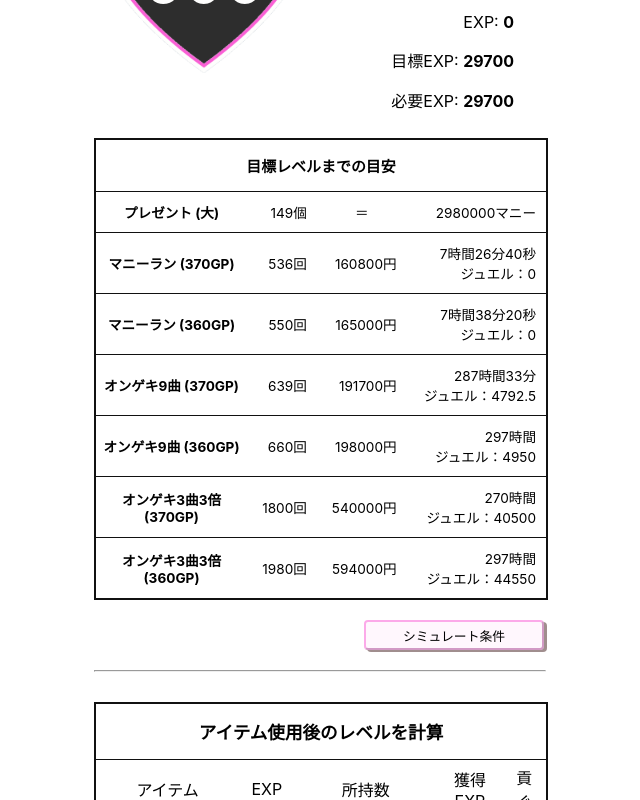
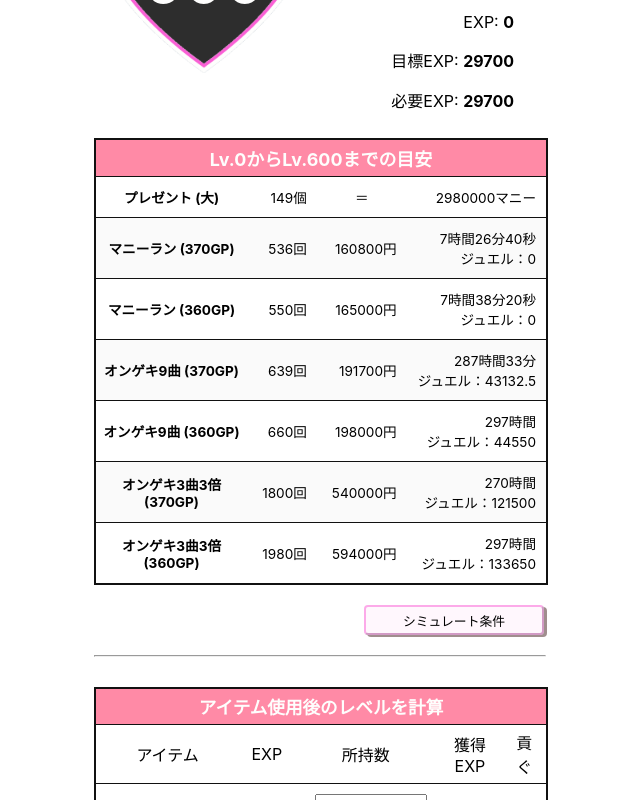
Before and after one commit to Rikiya3702/simgeki_intimacy, a React (Create React App) app: page / in a window 1280 px wide. Shown: the part 500-1300 px from the top of the page, without its empty margins (321-961 px from the left). Built offline with nearby package versions, Linux system fonts and the light colour scheme.

Commit message:
Table color changed

```diff
--- a/src/components/App.js
+++ b/src/components/App.js
@@ -96,18 +96,17 @@ class App extends Component {
                   </div>
                 </div>
                 <div className="row mx-auto py-1">
-                  <ExampleTable nesexp={ Math.max(props.exp.goal - props.exp.now, 0 ) } />
+                  <ExampleTable lv={props.lv.now} goal={props.lv.goal} nesexp={ Math.max(props.exp.goal - props.exp.now, 0 ) } />
                 </div>
                 <div className="row mx-auto py-1 text-right">
-                  <span className="text-right"></span>
                   <button className="btn-toggle" onClick={ this.simconHandleClick }>シミュレート条件{ this.state.simcon_flag ? "を閉じる" : "" }</button>
                   <CSSTransition in={this.state.simcon_flag} classNames="door" timeout={1000}>
                     <div className="door mx-auto">
                       <ul className="example_list">
                         <li>マニーラン1セットにつき{MONEYRUN_TIME}秒</li>
                         <li>オンゲキ1曲につき{GAMEPLAY_TIME}秒</li>
-                        <li>楽曲プレイで獲得するマニーは{EXPEC_MONEY}マニー、全て親密度に使う</li>
-                        <li>デッキ編成は親密度を上げたいキャラクター3枚編成</li>
+                        <li>1曲で獲得するマニーは{EXPEC_MONEY}マニー、全て親密度に使う</li>
+                        <li>デッキ編成は親密度を上げるキャラクター3枚編成</li>
                         <li>獲得ジュエルは1曲あたり{EXPEC_JUWEL}個</li>
                         <li>獲得したジュエルは親密度に使わず、計算に影響しない</li>
                         <li>370GPはコンテニューなし(余る10GP→150マニーに変換)</li>
@@ -116,6 +115,7 @@ class App extends Component {
                     </div>
                   </CSSTransition>
                 </div>
+
                 <div className="d-none">
                   <div className="row pos-rel w-450 text-center mx-auto">
                     <InputMoney value={props.money} changed={props.changed.money} buttonChange={props.button_change} inputValue={props.input_money}/>
@@ -385,7 +385,7 @@ class About extends Component {
         <h4>このアプリについて</h4>
         <ul>
           <li>オンゲキ非公式の親密度シミュレータです。</li>
-          <li>計算式は<a href="https://ongeki.gamerch.com/%E8%A6%AA%E5%AF%86%E5%BA%A6" target="_blank">wiki</a>の情報を元に作成しましたが、誤差があったらごめんなさい。</li>
+          <li>計算式は<a href="https://ongeki.gamerch.com/%E8%A6%AA%E5%AF%86%E5%BA%A6" rel="noopener noreferrer" target="_blank">wiki</a>の情報を元に作成しましたが、誤差があったらごめんなさい。</li>
           <li>あなたのオンゲキライフがより良い物となりますように。</li>
 
         </ul>
@@ -399,7 +399,6 @@ class About extends Component {
     )
   }
 }
-
 
 class InputMoney extends Component {
   render(){
@@ -433,8 +432,8 @@ class InputLv extends Component {
       <input
         className="input_lv"
         type="tel"
-        autocomplete="off"
-        maxlength="3"
+        autoComplete="off"
+        maxLength="3"
         size="3"
         value={this.props.value}
         onChange={ (eve) => { this.props.inputValue(eve.target.value)} } />
@@ -461,8 +460,8 @@ class InputLvGoal extends Component {
       <label>目標レベル→</label>
       <input className="input_lv"
         type="tel"
-        autocomplete="off"
-        maxlength="3"
+        autoComplete="off"
+        maxLength="3"
         size="3"
         value={this.props.value}
         onChange={ (eve) => { this.props.inputValue(eve.target.value)} } />
@@ -494,8 +493,8 @@ class InputItem extends Component {
       <label>{label}</label>
       <input
         type="tel"
-        autocomplete="off"
-        maxlength="4"
+        autoComplete="off"
+        maxLength="4"
         size="4"
         value={this.props.value}
         onChange={ (eve) => { this.props.inputValue(eve.target.value)} } />
@@ -624,7 +623,7 @@ const MoneyTableRecordInput = props => {
       <td className="w-100 text-right">
         <input className="table_input"
           type="tel"
-          autocomplete="off"
+          autoComplete="off"
           value={props.stock}
           onChange={ (eve) => { props.inputValue(eve.target.value)} } />
       </td>
@@ -643,7 +642,7 @@ const ExampleTable = props => {
       <table>
         <thead>
           <tr><td colSpan="4">
-            <span className="table_title">目標レベルまでの目安</span>
+            Lv.{props.lv}からLv.{props.goal}までの目安
           </td></tr>
         </thead>
         <tbody>
@@ -655,10 +654,10 @@ const ExampleTable = props => {
           </tr>
           <ExampleTableRecord label="マニーラン (370GP)" nesexp={props.nesexp} oneexp={EXP_MONEYRUN_A} cost={ONE_CREDIT} onetime={MONEYRUN_TIME} onejuwel={0} />
           <ExampleTableRecord label="マニーラン (360GP)" nesexp={props.nesexp} oneexp={EXP_MONEYRUN_B} cost={ONE_CREDIT} onetime={MONEYRUN_TIME} onejuwel={0}/>
-          <ExampleTableRecord label="オンゲキ9曲 (370GP)" nesexp={props.nesexp} oneexp={ (3 + EXPEC_MONEY /100) *9 +1.5 } cost={ONE_CREDIT} onetime={GAMEPLAY_TIME * 9} onejuwel={EXPEC_JUWEL}/>
-          <ExampleTableRecord label="オンゲキ9曲 (360GP)" nesexp={props.nesexp} oneexp={ (3 + EXPEC_MONEY /100) *9 } cost={ONE_CREDIT} onetime={GAMEPLAY_TIME * 9} onejuwel={EXPEC_JUWEL}/>
-          <ExampleTableRecord label="オンゲキ3曲3倍 (370GP)" nesexp={props.nesexp} oneexp={ (3 + EXPEC_MONEY /100) *3 +1.5 } cost={ONE_CREDIT} onetime={GAMEPLAY_TIME * 3} onejuwel={EXPEC_JUWEL *3 }/>
-          <ExampleTableRecord label="オンゲキ3曲3倍 (360GP)" nesexp={props.nesexp} oneexp={ (3 + EXPEC_MONEY /100) *3 } cost={ONE_CREDIT} onetime={GAMEPLAY_TIME * 3} onejuwel={EXPEC_JUWEL *3 }/>
+          <ExampleTableRecord label="オンゲキ9曲 (370GP)" nesexp={props.nesexp} oneexp={ (3 + EXPEC_MONEY /100) *9 +1.5 } cost={ONE_CREDIT} onetime={GAMEPLAY_TIME *9} onejuwel={EXPEC_JUWEL *9}/>
+          <ExampleTableRecord label="オンゲキ9曲 (360GP)" nesexp={props.nesexp} oneexp={ (3 + EXPEC_MONEY /100) *9 } cost={ONE_CREDIT} onetime={GAMEPLAY_TIME *9} onejuwel={EXPEC_JUWEL *9}/>
+          <ExampleTableRecord label="オンゲキ3曲3倍 (370GP)" nesexp={props.nesexp} oneexp={ (3 + EXPEC_MONEY /100) *3 +1.5 } cost={ONE_CREDIT} onetime={GAMEPLAY_TIME *3} onejuwel={EXPEC_JUWEL *3 *3 }/>
+          <ExampleTableRecord label="オンゲキ3曲3倍 (360GP)" nesexp={props.nesexp} oneexp={ (3 + EXPEC_MONEY /100) *3 } cost={ONE_CREDIT} onetime={GAMEPLAY_TIME *3} onejuwel={EXPEC_JUWEL *3 *3 }/>
         </tbody>
       </table>
     </div>
@@ -680,6 +679,8 @@ const ExampleTableRecord = props => {
   );
 }
 
+
+//計算系メソッド
 const convertTime = time => {
   let mes = ""
   if(time /60/60 > 0){
--- a/src/components/App.scss
+++ b/src/components/App.scss
@@ -171,7 +171,6 @@ ul{ list-style: none; }
   height: 30px;
 }
 .btn-about{
-
   font-size: 80%;
   width: 90px;
   height: 30px;
--- a/src/components/Table.scss
+++ b/src/components/Table.scss
@@ -1,5 +1,7 @@
 $table-outborder: 2px solid #111;
 $table-inborder: 1px solid #111;
+$progbar-red: rgba( 240, 200, 220, 0.5);
+$progbar-yellow: rgba( 250, 250, 210, 1);
 
 table{
   width: 454px;
@@ -12,6 +14,12 @@ thead{
     padding: 5px 10px;
     border-bottom: $table-inborder;
   }
+  tr:first-child{
+    background: rgba(255, 109, 144, 0.8);
+    color: #fefefd;
+    font-size: 110%;
+    font-weight: bold;
+  }
 }
 tbody{
   th{
@@ -23,17 +31,16 @@ tbody{
   }
 }
 
-.table_title{
-  display: inline-block;
-  padding: 10px 0;
-  font-size: 110%;
-  font-weight: bold;
-}
-
 .table_example{
   table{
     font-size: 85%;
     text-align: right;
+    thead{
+      font-size: 120%;
+    }
+  }
+  tr:nth-child(even){
+    background: #fafafa;
   }
 }
 
@@ -49,11 +56,11 @@ tbody{
     }
     .progbar_lv{
       left: 0;
-      background: rgba( 240, 200, 220, 0.5);
+      background: $progbar-red;
     }
     .progbar_item{
       left: 225px;
-      background: rgba( 250, 250, 210, 1);
+      background: $progbar-yellow;
     }
     td{
       position: relative;
--- a/src/components/Transitions.scss
+++ b/src/components/Transitions.scss
@@ -79,11 +79,11 @@
 }
 .sidedoor-enter-active{
   #Main{
-    transition: all 0.5s ease-in;
+    transition: all 0.4s ease-in;
     transform: rotateY(90deg)
   }
   #About{
-    transition: all 0.5s ease-out 0.5s;
+    transition: all 0.4s ease-out 0.4s;
     transform: rotateY(0deg)
   }
 }
@@ -104,11 +104,11 @@
 }
 .sidedoor-exit-active{
   #Main{
-    transition: all 0.5s ease-out 0.5s;
+    transition: all 0.4s ease-out 0.4s;
     transform: rotateY(0deg)
   }
   #About{
-    transition: all 0.5s ease-in;
+    transition: all 0.4s ease-in;
     transform: rotateY(-90deg)
   }
 }
--- a/src/reducers/input.js
+++ b/src/reducers/input.js
@@ -220,7 +220,7 @@ export default (state = initialState, action) => {
       if(action.change === 0){
         mes += "リセットしました"
       }else if(got === 0){
-        if( new_value === MIN_ZERO){ mes = "プレゼントは0個未満には出来ません。" }
+        if( new_value === MIN_ZERO){ mes = "プレゼントは" +MIN_ZERO+ "個未満には出来ません。" }
         else if( new_value === MAX_ITEM){ mes = "プレゼントは" +MAX_ITEM+ "個までしか持てません。" }
       }else if( got > 0){
         mes += got +"個増やして"+ new_value +"個になりました。"
@@ -248,7 +248,7 @@ export default (state = initialState, action) => {
       if(action.change === 0){
         mes += "リセットしました"
       }else if(got === 0){
-        if( new_value === MIN_ZERO){ mes = "ジュエルは0個未満には出来ません。" }
+        if( new_value === MIN_ZERO){ mes = "ジュエルは" +MIN_ZERO+ "個未満には出来ません。" }
         else if( new_value === MAX_JUWEL){ mes = "ジュエルは" +MAX_JUWEL+ "個までしか持てません。" }
       }else if( got > 0){
         mes += got +"個増やして"+ new_value +"個になりました。"
@@ -265,7 +265,7 @@ export default (state = initialState, action) => {
       if(action.change === 0){
         mes += "マニーをリセットしました。"
       }else if(got === 0){
-        if( new_value === MIN_ZERO){ mes = "マニーは0未満には出来ません。" }
+        if( new_value === MIN_ZERO){ mes = "マニーは" +MIN_ZERO+ "未満には出来ません。" }
         else if( new_value === MAX_MONEY){ mes = "マニーは" +MAX_MONEY+ "までしか持てません。" }
       }else if( got > 0){
         mes += got +"マニー増やして"+ new_value +"マニーになりました。"
```
Also changed, not shown: src/components/methods.js (deleted).
